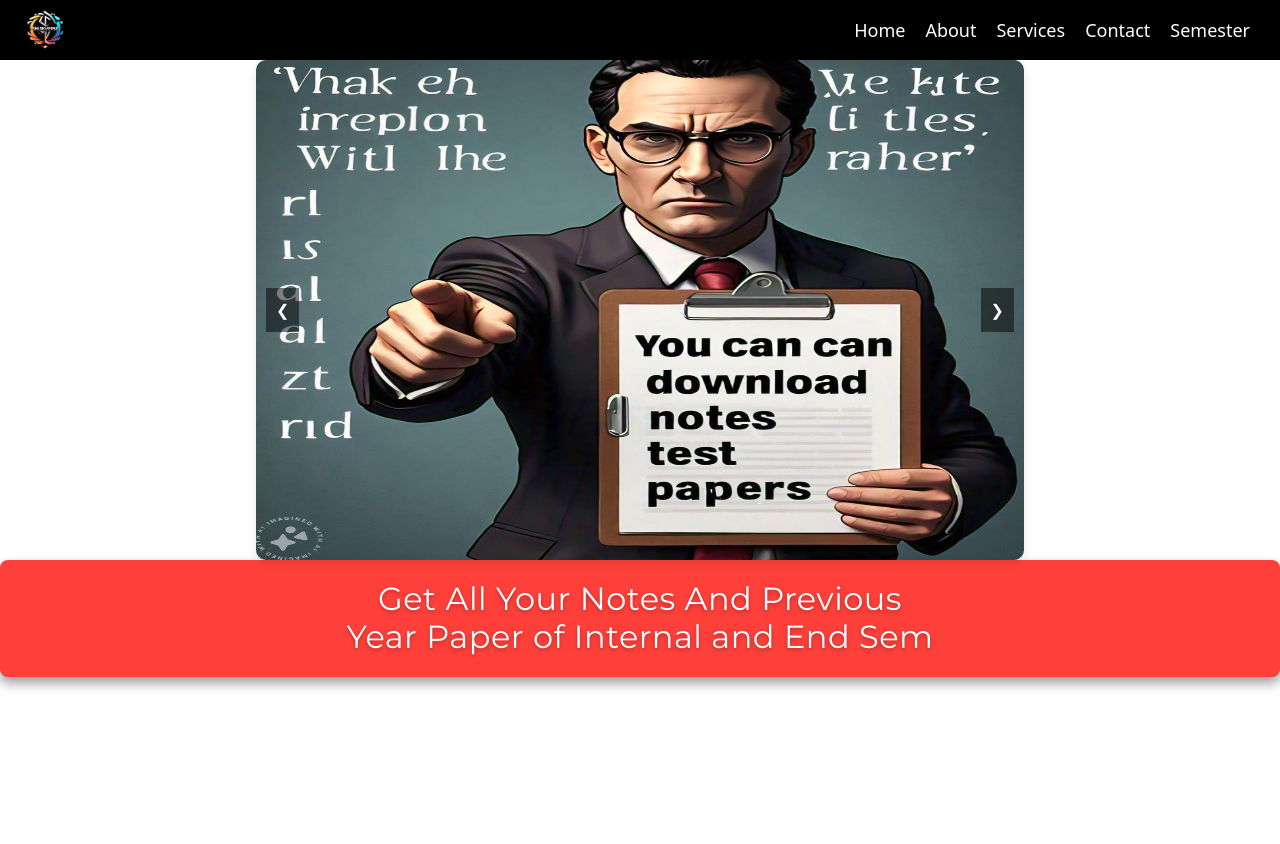
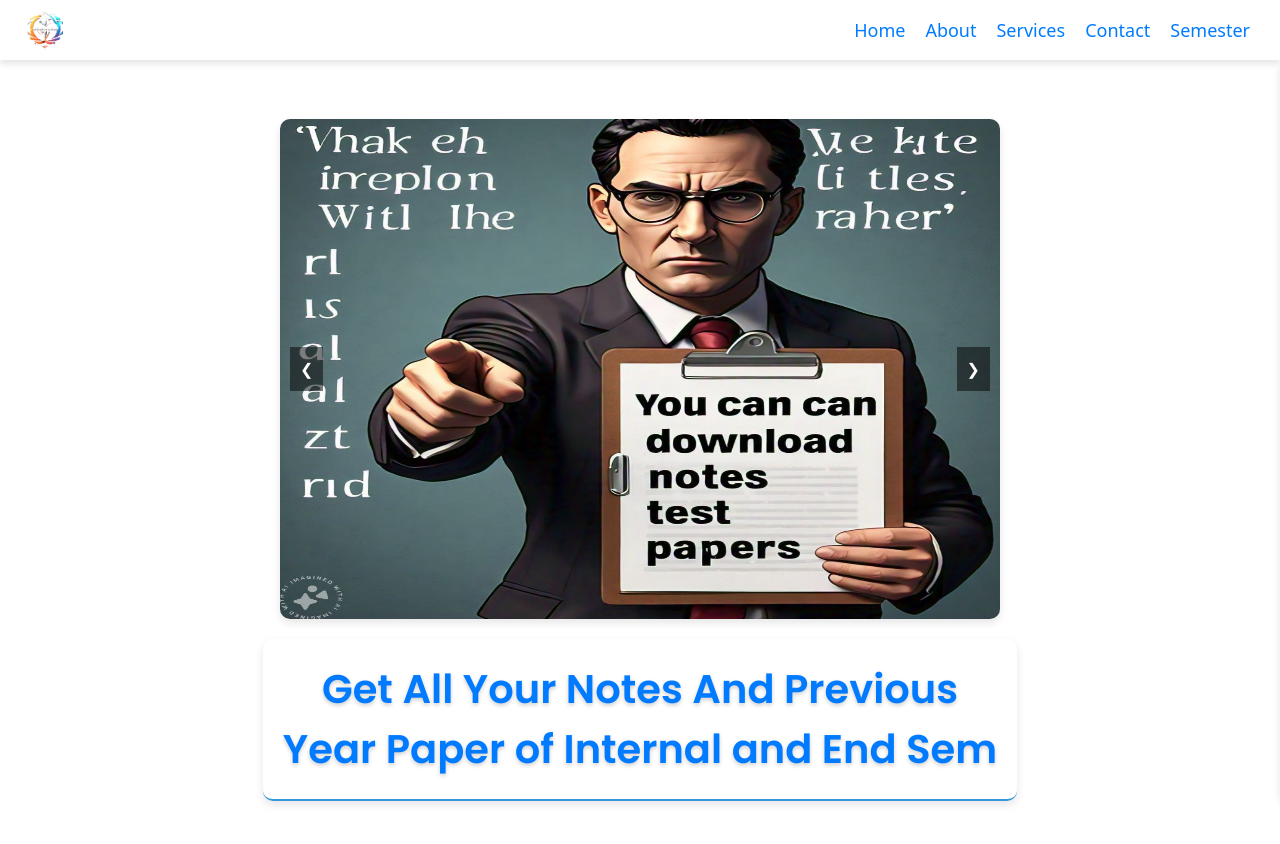
Before and after one commit to SatVerseX/shlokverse, a React (Create React App) app: page / in a window 1280 px wide. Shown: the top 844 px of the page. Before the commit the page ends 800 px from the top, so only its background shows below. Built offline with nearby package versions, Linux system fonts and the light colour scheme.

Commit message:
new update

```diff
--- a/src/page1-components/Navbar.js
+++ b/src/page1-components/Navbar.js
@@ -4,14 +4,15 @@ import styled from 'styled-components';
 import logo from '../image/logo.png'; // Logo image import karein
 
 const Nav = styled.nav`
-  background: #000; /* Majestic black */
-  color: #fff; /* White text */
+  background: #fff; /* White background */
+  color: #000; /* Black text */
   height: 60px; /* Fixed height for desktop view */
   display: flex;
   justify-content: space-between;
   align-items: center;
   padding: 0 20px;
   position: relative;
+  box-shadow: 0px 4px 6px rgba(0, 0, 0, 0.1); /* Subtle shadow */
 
   @media (max-width: 768px) {
     height: 60px; /* Adjust height for mobile view */
@@ -31,14 +32,14 @@ const NavLinks = styled.div`
 `;
 
 const NavLink = styled(Link)`
-  color: #fff;
+  color: #007bff; /* Blue text */
   text-decoration: none;
   margin: 0 10px;
   font-size: 18px;
   transition: color 0.3s ease-in-out, transform 0.3s ease-in-out;
 
   &:hover {
-    color: #f0f0f0; /* Slightly lighter text color on hover */
+    color: #0056b3; /* Darker blue on hover */
     transform: scale(1.1);
   }
 `;
@@ -66,7 +67,7 @@ const Hamburger = styled.button`
   }
 
   div {
-    background-color: #fff;
+    background-color: #000; /* Black color for lines */
     height: 3px;
     width: 25px;
     margin: 3px 0;
@@ -92,12 +93,12 @@ const Offcanvas = styled.div`
   right: 0;
   width: 250px; /* Slightly narrower width */
   height: calc(100% - 60px); /* Adjust height to fill the remaining space */
-  background: var(--offcanvas-bg, #000); /* Use CSS variable */
-  color: var(--offcanvas-text, #fff); /* Use CSS variable */
+  background: #fff; /* White background for offcanvas */
+  color: #000; /* Black text */
   transform: ${({ $show }) => ($show ? 'translateX(0)' : 'translateX(100%)')};
   transition: transform 0.3s ease-in-out, box-shadow 0.3s ease-in-out;
   z-index: 1000; /* Ensure offcanvas is below hamburger but above other content */
-  box-shadow: ${({ $show }) => ($show ? '0 4px 8px rgba(0, 0, 0, 0.5)' : 'none')}; /* Shadow on open */
+  box-shadow: 0 4px 8px rgba(0, 0, 0, 0.1); /* Subtle shadow */
   border-radius: 8px 0 0 8px; /* Rounded corners on left side */
 
   @media (max-width: 768px) {
@@ -109,8 +110,8 @@ const Offcanvas = styled.div`
     justify-content: space-between;
     align-items: center;
     padding: 20px;
-    border-bottom: 1px solid var(--border-color, #444); /* Use CSS variable */
-    background: var(--header-bg, #333); /* Background for header */
+    border-bottom: 1px solid #e5e5e5; /* Light grey border */
+    background: #f8f9fa; /* Light background for header */
   }
 
   .offcanvas-body {
@@ -122,12 +123,12 @@ const Offcanvas = styled.div`
   .nav-link {
     display: block;
     padding: 10px 0;
-    color: var(--link-color, #fff); /* Use CSS variable */
+    color: #007bff; /* Blue color for links */
     text-decoration: none;
     transition: color 0.3s ease-in-out;
 
     &:hover {
-      color: var(--link-hover-color, #f0f0f0); /* Use CSS variable */
+      color: #0056b3; /* Darker blue on hover */
       text-decoration: underline; /* Optional: add underline on hover */
     }
   }
--- a/src/page1-components/body.css
+++ b/src/page1-components/body.css
@@ -1,37 +1,57 @@
-@import url('https://fonts.googleapis.com/css2?family=Montserrat:wght@400;700&display=swap');
-
-.container {
-    position: relative;
-    height: 100vh;
+/* body.css */
+.container3 {
     display: flex;
     flex-direction: column;
+    align-items: center;
     justify-content: center;
-    align-items: center;
-    background-color: #f0f0f0;
+    min-height: 100vh; /* Ensure full viewport height */
+    text-align: center; /* Center text */
+    padding: 20px; /* Add some padding */
+}
+
+.carousel-wrapper {
+    width: 100%; /* Adjust to fit within the container */
+    max-width: 1200px; /* Adjust based on your design */
+    margin-bottom: 20px; /* Space between carousel and text */
+}
+
+.floating-text {
+    font-size: 2.5rem; /* Font size slightly reduced for better layout */
+    font-weight: 700; /* Bold font weight for professional look */
+    color: #007bff; /* Blue color for modern look */
+    text-shadow: 0 2px 4px rgba(0, 0, 0, 0.2); /* Modern text shadow */
+    margin: 0;
+    padding: 20px;
+    background-color: #ffffff; /* White background for text box */
+    border-radius: 10px; /* Rounded corners for modern look */
+    box-shadow: 0 4px 8px rgba(0, 0, 0, 0.1); /* Modern box shadow */
+    display: inline-block;
+    max-width: 90%; /* Adjust max width of text box */
+    line-height: 1.5; /* Line height for better text spacing */
+}
+
+.carousel-container {
+    max-width: 900px;
+    margin: 0 auto;
+    border: 1px solid #444;
+    box-shadow: 0 0 20px rgba(0, 0, 0, 0.7);
+    background-color: whitesmoke;
+    border-radius: 15px;
     overflow: hidden;
-    text-align: center;
 }
-.floating-text {
-    display: flex;
-    flex-direction: column;
-    justify-content: center;
-    text-align: center;
-    align-items: center;
-    font-family: 'Montserrat', sans-serif;
-    font-size: 2rem;
-    font-weight: 400;
-    color: #fff;
-    padding: 20px;
-    border-radius: 8px;
-    background: rgb(255, 64, 58);
-    box-shadow: 0 6px 12px rgba(0, 0, 0, 0.4);
-    /* line-height: 1.5;*/
-    letter-spacing: 0.5px;
-    text-shadow: 0 2px 4px rgba(0, 0, 0, 0.3);
-    margin: 0;
-    width: auto;
-    max-width: none;
-    box-sizing: content-box;
-    border: none; /* Remove any border */
-    text-decoration: none; /* Remove underline, if any */
+
+.carousel-container img {
+    width: 100%; /* Ensure images fit within the container */
+    border-radius: 15px;
 }
+
+@media (max-width: 768px) {
+    .floating-text {
+        font-size: 1.8rem; /* Smaller font size for mobile view */
+        padding: 15px;
+        max-width: 95%; /* Adjust max width of text box */
+    }
+    .carousel-wrapper {
+        width: 100%; /* Ensure carousel fits within the container */
+    }
+}
--- a/src/page1-components/body.js
+++ b/src/page1-components/body.js
@@ -1,20 +1,21 @@
+// Body.js
+
 import React from 'react';
 import './body.css';
-import Carousel from './Carousel.js'; // Carousel component ko import karo
+import Carousel from './Carousel.js';
 
 const Body = () => {
     return (
         <div className="container3">
-           <Carousel />
+            <div className="carousel-wrapper">
+                <Carousel />
+            </div>
             <h1 className="floating-text">
                 Get All Your
                 Notes And Previous <br/>
                 Year Paper of Internal
                 and End Sem
             </h1>
-
-
-
         </div>
     );
 };
```
